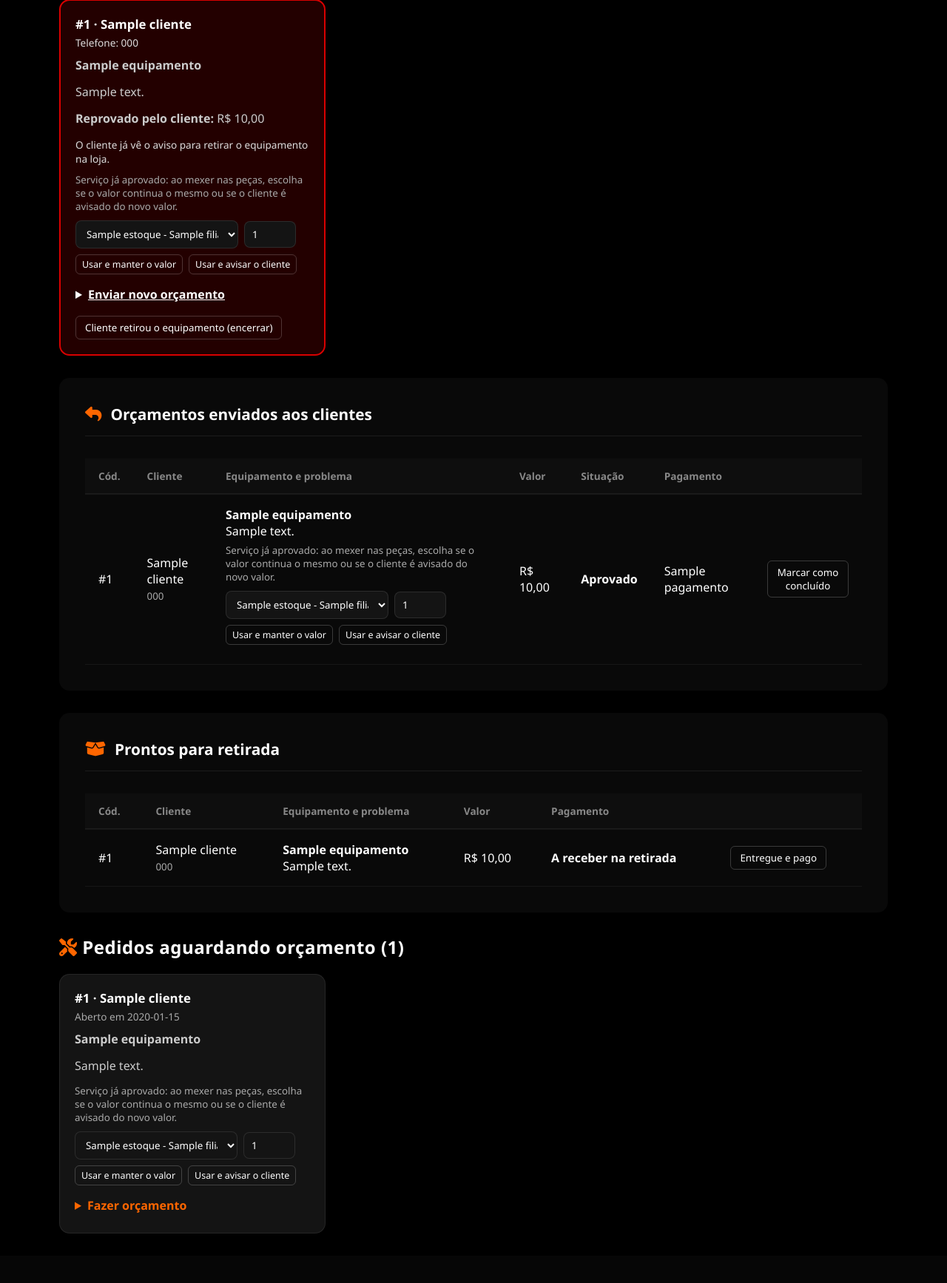
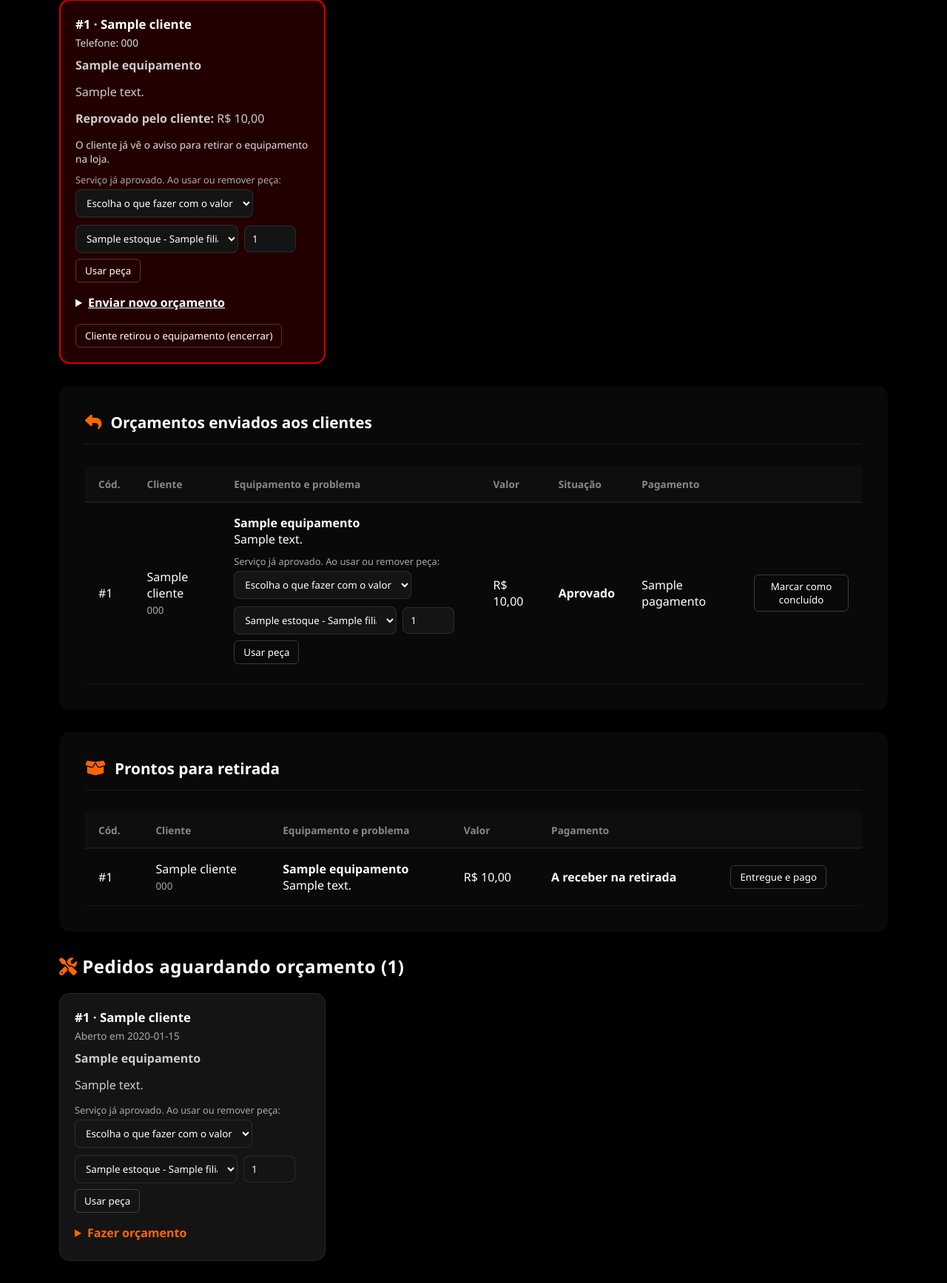
Before and after one commit to Migue1Correia/JB-Ferramentas, a Flask app: template flaskr/templates/painel_colaborador.html in a window 1280 px wide. Shown: the part 983-2718 px from the top of the page at 74% size. Before the commit the page ends 2651 px from the top, so only its background shows below. Run offline with Flask 3, Linux system fonts and the light colour scheme; the template is opened without the code that fills it: most values are stand-ins (such as "Sample title", 1, 10 or a date in 2020); some libraries are stand-ins or nearby versions.

Commit message:
Peças: escolha única do valor em serviço aprovado, marca de cobrança na retirada e nomes sem espaços

```diff
--- a/database/jb_ferramentas.sql
+++ b/database/jb_ferramentas.sql
@@ -154,6 +154,7 @@ CREATE TABLE `manutencao_pecas` (
   `id` int unsigned NOT NULL AUTO_INCREMENT,
   `quantidade` int unsigned NOT NULL DEFAULT '1',
   `preco_unitario` decimal(10,2) NOT NULL DEFAULT '0.00',
+  `cobrar_na_retirada` tinyint(1) NOT NULL DEFAULT '0',
   `id_manutencao` int unsigned NOT NULL,
   `id_estoque_peca` int unsigned NOT NULL,
   `criando_em` timestamp NOT NULL DEFAULT CURRENT_TIMESTAMP,
@@ -424,4 +425,4 @@ CREATE TABLE `usuarios` (
 /*!40101 SET COLLATION_CONNECTION=@OLD_COLLATION_CONNECTION */;
 /*!40111 SET SQL_NOTES=@OLD_SQL_NOTES */;
 
--- Dump completed on 2026-10-11  8:05:58
+-- Dump completed on 2026-10-11  8:15:50
--- a/flaskr/model/peca.py
+++ b/flaskr/model/peca.py
@@ -6,13 +6,12 @@ STATUS_QUE_MEXEM_EM_PECAS = ('Aberto', 'Reprovado', 'Aprovado')
 MENSAGEM_ORCAMENTO_REABERTO = " O valor mudou: o orçamento voltou para o cliente aprovar de novo."
 MENSAGEM_PECAS_TRAVADAS = "Não dá para mexer nas peças enquanto o cliente analisa o orçamento, nem em serviço já fechado."
 
-# Diferença a receber na retirada: soma das peças cobradas lançadas DEPOIS que o cliente pagou pelo site.
+# Diferença a receber na retirada: soma das peças lançadas depois que o cliente pagou pelo site
+# (marcadas com cobrar_na_retirada = 1 no lançamento).
 # "{servico}" é o nome (ou apelido) da tabela servicos na consulta que usa este trecho.
-# shortcut: reconhece a peça "de depois do pagamento" pela hora do lançamento (criando_em > pago_em);
-# criar uma coluna própria no lançamento se um dia existir pagamento parcial ou estorno.
 DIFERENCA_SQL = """(SELECT COALESCE(SUM(mp.quantidade * mp.preco_unitario), 0)
                     FROM manutencao_pecas mp JOIN manutencoes m ON m.id = mp.id_manutencao
-                    WHERE m.id_servico = {servico}.id AND mp.criando_em > {servico}.pago_em)"""
+                    WHERE m.id_servico = {servico}.id AND mp.cobrar_na_retirada = 1)"""
 
 
 class PecaModel:
@@ -260,8 +259,10 @@ class PecaModel:
 
             c.execute("SELECT p.preco_venda FROM estoque_pecas e JOIN pecas p ON p.id = e.id_peca WHERE e.id=%s;", (id_estoque,))
             preco = 0 if modo == "manter" else c.fetchone()[0]  # valor mantido: a peça não é cobrada do cliente
-            c.execute("INSERT INTO manutencao_pecas (quantidade, preco_unitario, id_manutencao, id_estoque_peca) VALUES (%s, %s, %s, %s);",
-                      (quantidade, preco, id_manutencao, id_estoque))
+            c.execute("""
+                INSERT INTO manutencao_pecas (quantidade, preco_unitario, cobrar_na_retirada, id_manutencao, id_estoque_peca)
+                VALUES (%s, %s, %s, %s, %s);
+            """, (quantidade, preco, 1 if modo == "diferenca" else 0, id_manutencao, id_estoque))
             mensagem = "Peça registrada no serviço e baixada do estoque."
             if modo == "manter":
                 mensagem += " O valor do serviço foi mantido."
@@ -293,10 +294,7 @@ class PecaModel:
             _, id_servico, status, pagamento = servico
             modo = PecaModel._modo(status, pagamento, avisar_cliente)
 
-            c.execute("""
-                SELECT mp.quantidade, mp.preco_unitario, mp.id_estoque_peca, mp.criando_em > s.pago_em
-                FROM manutencao_pecas mp JOIN servicos s ON s.id = %s WHERE mp.id = %s;
-            """, (id_servico, id_uso))
+            c.execute("SELECT quantidade, preco_unitario, id_estoque_peca, cobrar_na_retirada FROM manutencao_pecas WHERE id=%s;", (id_uso,))
             quantidade, preco, id_estoque, depois_do_pagamento = c.fetchone()
             # Peça que o cliente já pagou pelo site e não vai ser usada: o valor dela fica para devolver na retirada
             a_devolver = quantidade * preco if modo == "diferenca" and not depois_do_pagamento else 0
--- a/flaskr/model/toolmodel.py
+++ b/flaskr/model/toolmodel.py
@@ -72,7 +72,7 @@ class ToolModel:
     @staticmethod
     def _validar(marca, modelo, preco, tipo_oferta):
         """Confere os campos da ferramenta. Devolve (preço como número, mensagem de erro ou None)."""
-        if not (marca or "").strip() or not (modelo or "").strip():
+        if not marca or not modelo:
             return None, "Preencha os campos obrigatórios (Marca e Modelo)."
 
         try:
@@ -90,6 +90,7 @@ class ToolModel:
     def create(marca, modelo, descricao, id_tipo, preco, tipo_oferta, imagem=None):
         if not id_tipo:
             return False, "Preencha os campos obrigatórios (Marca, Modelo e Tipo)."
+        marca, modelo = (marca or "").strip(), (modelo or "").strip()
         preco, erro = ToolModel._validar(marca, modelo, preco, tipo_oferta)
         if erro:
             return False, erro
@@ -109,6 +110,7 @@ class ToolModel:
     @staticmethod
     def update(tool_id, marca, modelo, descricao, preco, tipo_oferta, imagem=None):
         """Altera os dados de uma ferramenta. Sem foto nova, a foto atual é mantida."""
+        marca, modelo = (marca or "").strip(), (modelo or "").strip()
         preco, erro = ToolModel._validar(marca, modelo, preco, tipo_oferta)
         if erro:
             return False, erro
--- a/flaskr/templates/_pecas_do_servico.html
+++ b/flaskr/templates/_pecas_do_servico.html
@@ -1,21 +1,27 @@
-{# Peças lançadas em uma manutenção. Espera: servico, pecas_usadas e estoques. #}
+{# Peças lançadas em uma manutenção. Espera: servico, pecas_usadas, estoques e diferencas. #}
 {% set uso = pecas_usadas.get(servico.id) %}
 {% set pode_mexer = servico.status != 'Aguardando Aprovação' %}
+{% set aprovado = servico.status == 'Aprovado' %}
+{% set campo = "background: #141414; border: 1px solid rgba(255, 255, 255, 0.1); border-radius: 8px; padding: 8px 10px; color: #ffffff;" %}
+{# Serviço já aprovado: um formulário só, com a escolha "manter o valor ou avisar o cliente" valendo
+   para usar e para remover. Nos outros casos, cada botão tem o seu formulário. #}
+{% if aprovado and (uso or estoques) %}
+<form method="POST" action="{{ url_for('usar_peca', id_servico=servico.id) }}">
+    <input type="hidden" name="csrf_token" value="{{ csrf_token() }}">
+    {# Primeiro botão do formulário: é o que o Enter aciona (sem ele, o Enter acionaria um "Remover") #}
+    {% if estoques %}<button type="submit" hidden tabindex="-1" aria-hidden="true"></button>{% endif %}
+{% endif %}
 {% if uso %}
 <ul style="list-style: none; padding: 0; margin: 10px 0 0;">
     {% for item in uso.itens %}
     <li style="display: flex; gap: 8px; align-items: center; flex-wrap: wrap; margin-bottom: 6px;">
         <small style="color: #aaaaaa;">Peça usada: {{ item.texto }} · {{ item.valor|moeda if item.valor else 'sem custo para o cliente' }}</small>
-        {% if pode_mexer %}
-        <form method="POST" action="{{ url_for('remover_peca', id_uso=item.id) }}" style="display: flex; gap: 6px; flex-wrap: wrap;">
+        {% if aprovado %}
+        <button type="submit" formaction="{{ url_for('remover_peca', id_uso=item.id) }}" class="btn-remover" style="font-size: 0.78rem; padding: 4px 8px;" aria-label="Remover {{ item.texto }} do serviço {{ servico.id }}">Remover</button>
+        {% elif pode_mexer %}
+        <form method="POST" action="{{ url_for('remover_peca', id_uso=item.id) }}">
             <input type="hidden" name="csrf_token" value="{{ csrf_token() }}">
-            {% if servico.status == 'Aprovado' %}
-    {# Serviço já aprovado: o colaborador escolhe se o valor combinado continua o mesmo ou se o cliente é avisado #}
-    <button type="submit" name="valor" value="manter" class="btn-remover" style="font-size: 0.78rem; padding: 4px 8px;" aria-label="Remover {{ item.texto }}, mantendo o valor do serviço {{ servico.id }}">Remover e manter o valor</button>
-    <button type="submit" name="valor" value="avisar" class="btn-remover" style="font-size: 0.78rem; padding: 4px 8px;" aria-label="Remover {{ item.texto }} e avisar o cliente do novo valor do serviço {{ servico.id }}">Remover e avisar o cliente</button>
-    {% else %}
-    <button type="submit" class="btn-remover" style="font-size: 0.78rem; padding: 4px 8px;" aria-label="Remover {{ item.texto }} do serviço {{ servico.id }}">Remover</button>
-    {% endif %}
+            <button type="submit" class="btn-remover" style="font-size: 0.78rem; padding: 4px 8px;" aria-label="Remover {{ item.texto }} do serviço {{ servico.id }}">Remover</button>
         </form>
         {% endif %}
     </li>
@@ -28,27 +34,40 @@
 {% if acerto > 0 %}<strong style="display: block; color: #ffcc66;">Diferença a receber na retirada: {{ acerto|moeda }}</strong>
 {% elif acerto < 0 %}<strong style="display: block; color: #ffcc66;">Devolver ao cliente na retirada: {{ (-acerto)|moeda }}</strong>
 {% endif %}
-{% if servico.status == 'Aprovado' and (uso or estoques) %}
-<small style="display: block; color: #aaaaaa; margin-top: 6px;">Serviço já aprovado: ao mexer nas peças, escolha se o valor continua o mesmo ou se o cliente é avisado do novo valor{% if servico.pago %}. Como ele já pagou pelo site, "avisar o cliente" deixa o acerto para a retirada: peça a mais vira diferença a receber, peça tirada vira valor a devolver{% endif %}.</small>
-{% endif %}
-{% if pode_mexer and estoques %}
+{% if aprovado and (uso or estoques) %}
+    <div style="margin-top: 10px;">
+        <label for="valor_{{ servico.id }}" style="display: block; color: #aaaaaa; font-size: 0.8rem; margin-bottom: 4px;">Serviço já aprovado. Ao usar ou remover peça:</label>
+        <select id="valor_{{ servico.id }}" name="valor" required style="max-width: 100%; {{ campo }}">
+            <option value="">Escolha o que fazer com o valor</option>
+            <option value="manter">Manter o valor combinado</option>
+            <option value="avisar">{% if servico.pago %}Avisar o cliente (já pagou: acerto na retirada){% else %}Avisar o cliente do novo valor{% endif %}</option>
+        </select>
+    </div>
+    {% if estoques %}
+    <div style="display: flex; gap: 8px; align-items: center; margin: 10px 0; flex-wrap: wrap;">
+        <select name="id_estoque" required aria-label="Peça usada no serviço {{ servico.id }}" style="max-width: 220px; {{ campo }}">
+            {% for estoque in estoques %}
+            <option value="{{ estoque.id_estoque }}">{{ estoque.nome }} - {{ estoque.filial }} ({{ estoque.quantidade }})</option>
+            {% endfor %}
+        </select>
+        <input type="number" name="quantidade" value="1" min="1" step="1" required aria-label="Quantidade da peça no serviço {{ servico.id }}" style="width: 70px; {{ campo }}">
+        <button type="submit" class="btn-remover">Usar peça</button>
+    </div>
+    {% endif %}
+</form>
+{% elif pode_mexer and estoques %}
 <form method="POST" action="{{ url_for('usar_peca', id_servico=servico.id) }}" style="display: flex; gap: 8px; align-items: center; margin: 10px 0; flex-wrap: wrap;">
     <input type="hidden" name="csrf_token" value="{{ csrf_token() }}">
-    <select name="id_estoque" required aria-label="Peça usada no serviço {{ servico.id }}" style="max-width: 220px; background: #141414; border: 1px solid rgba(255, 255, 255, 0.1); border-radius: 8px; padding: 8px 10px; color: #ffffff;">
+    <select name="id_estoque" required aria-label="Peça usada no serviço {{ servico.id }}" style="max-width: 220px; {{ campo }}">
         {% for estoque in estoques %}
         <option value="{{ estoque.id_estoque }}">{{ estoque.nome }} - {{ estoque.filial }} ({{ estoque.quantidade }})</option>
         {% endfor %}
     </select>
-    <input type="number" name="quantidade" value="1" min="1" step="1" required aria-label="Quantidade da peça no serviço {{ servico.id }}" style="width: 70px; background: #141414; border: 1px solid rgba(255, 255, 255, 0.1); border-radius: 8px; padding: 8px 10px; color: #ffffff;">
-    {% if servico.status == 'Aprovado' %}
-    {# Serviço já aprovado: o colaborador escolhe se o valor combinado continua o mesmo ou se o cliente é avisado #}
-    <button type="submit" name="valor" value="manter" class="btn-remover" style="font-size: 0.78rem; padding: 4px 8px;" aria-label="Usar a peça, mantendo o valor do serviço {{ servico.id }}">Usar e manter o valor</button>
-    <button type="submit" name="valor" value="avisar" class="btn-remover" style="font-size: 0.78rem; padding: 4px 8px;" aria-label="Usar a peça e avisar o cliente do novo valor do serviço {{ servico.id }}">Usar e avisar o cliente</button>
-    {% else %}
+    <input type="number" name="quantidade" value="1" min="1" step="1" required aria-label="Quantidade da peça no serviço {{ servico.id }}" style="width: 70px; {{ campo }}">
     <button type="submit" class="btn-remover">Usar peça</button>
-    {% endif %}
 </form>
-{% elif pode_mexer %}
-{# Sem peça em estoque os botões não aparecem: avisa onde cadastrar, em vez de ficar em branco #}
+{% endif %}
+{% if pode_mexer and not estoques %}
+{# Sem peça em estoque o "Usar peça" não aparece: avisa onde cadastrar, em vez de ficar em branco #}
 <small style="display: block; color: #aaaaaa; margin-top: 6px;">Para usar peça neste serviço, <a href="{{ url_for('gerenciar_pecas') }}" style="color: #ff6600;">cadastre uma peça com estoque</a>.</small>
 {% endif %}
```
Also changed, not shown: README.md.
